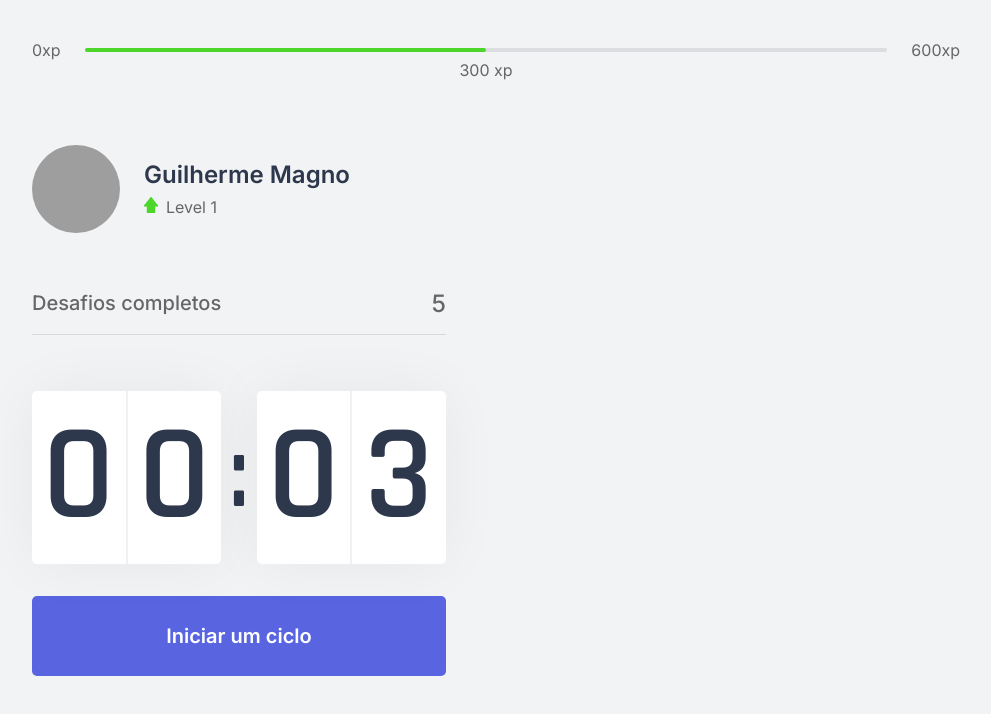
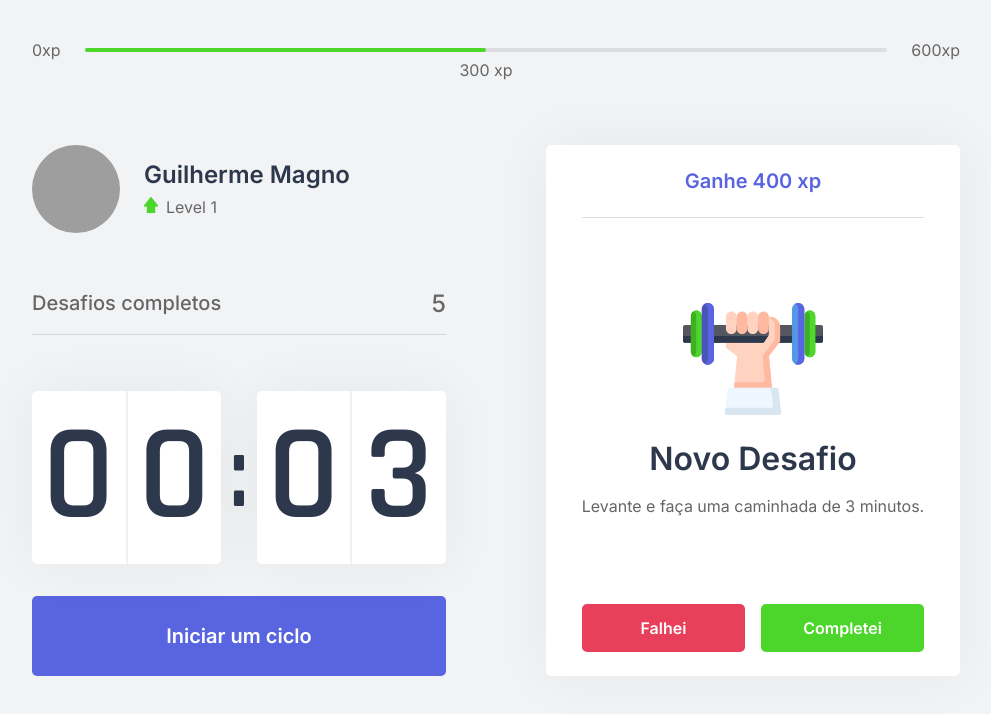
Before and after one commit to devMagno/move.it, a Next.js app: page / in a window 1280 px wide. Shown: the top 714 px of the page, without its empty margins (144-1135 px from the left). Built offline with nearby package versions, Linux system fonts and the light colour scheme; grey boxes are pictures that could not be loaded.

Commit message:
Adiciona componente ChallengeBox

```diff
--- /dev/null
+++ b/src/components/ChallengeBox.tsx
@@ -0,0 +1,32 @@
+import styles from '../styles/components/ChallengeBox.module.css'
+
+export function ChallengeBox() {
+  const hasActiveChallenge = true;
+
+  return(
+    <div className={styles.challengeBoxContainer}>
+      { hasActiveChallenge ? (
+        <div className={styles.challengeActive}>
+          <header>Ganhe 400 xp</header>
+          <main>
+            <img src="icons/body.svg" alt=""/>
+            <strong>Novo Desafio</strong>
+            <p>Levante e faça uma caminhada de 3 minutos.</p>
+          </main>
+          <footer>
+            <button type="button" className={styles.challengeFailedButton}>Falhei</button>
+            <button type="button" className={styles.challengeSucceededButton}>Completei</button>
+          </footer>
+        </div>
+      ) : (
+        <div className={styles.challengeNotActive}>
+          <strong>Finalize um ciclo para receber um desafio</strong>
+          <p>
+            <img src="icons/level-up.svg" alt="Level Up"/>
+            Avance de level completando desafios.
+          </p>
+        </div>
+      )}
+    </div>
+  )
+}
--- a/src/pages/index.tsx
+++ b/src/pages/index.tsx
@@ -2,6 +2,7 @@ import { ExperienceBar } from "../components/ExperienceBar";
 import { Profile } from "../components/Profile";
 import { CompletedChallenges } from "../components/CompletedChallenges";
 import { Countdown } from "../components/Countdown";
+import { ChallengeBox } from "../components/ChallengeBox";
 
 import Head from "next/head";
 
@@ -22,7 +23,7 @@ export default function Home() {
           <Countdown />
         </div>
         <div>
-
+          <ChallengeBox />
         </div>
       </section>
     </div>
--- /dev/null
+++ b/src/styles/components/ChallengeBox.module.css
@@ -0,0 +1,89 @@
+.challengeBoxContainer {
+  height: 100%;
+  background: var(--white);
+  border-radius: 5px;
+  box-shadow: 0 0 60px rgba(0, 0, 0, 0.05);
+  padding: 1.5rem 2rem;
+  display: flex;
+  flex-direction: column;
+  align-items: center;
+  justify-content: center;
+  text-align: center;
+}
+
+.challengeNotActive {
+  display: flex;
+  flex-direction: column;
+  align-items: center;
+}
+.challengeNotActive strong {
+  font-size: 1.5rem;
+  font-weight: 500;
+  line-height: 1.4;
+}
+.challengeNotActive p {
+  display: flex;
+  flex-direction: column;
+  align-items: center;
+  line-height: 1.4;
+  max-width: 70%;
+  margin-top: 3rem;
+}
+.challengeNotActive p img {
+  margin-bottom: 1rem;
+}
+
+.challengeActive {
+  height: 100%;
+  display: flex;
+  flex-direction: column;
+}
+.challengeActive header {
+  color: var(--blue);
+  font-weight: 600;
+  font-size: 1.25rem;
+  padding: 0 2rem 1.5rem;
+  border-bottom: 1px solid var(--gray-line);
+}
+.challengeActive main {
+  flex: 1;
+  display: flex;
+  flex-direction: column;
+  align-items: center;
+  justify-content: center;
+}
+.challengeActive main strong {
+  font-size: 2rem;
+  font-weight: 600;
+  color: var(--title);
+  margin: 1.5rem 0 1rem;
+}
+.challengeActive main p {
+  line-height: 1.5;
+}
+.challengeActive footer {
+  display: grid;
+  grid-template-columns: repeat(2, 1fr);
+  gap: 1rem;
+}
+.challengeActive footer button {
+  height: 3rem;
+  display: flex;
+  align-items: center;
+  justify-content: center;
+  border: 0;
+  border-radius: 5px;
+  color: var(--white);
+  font-size: 1rem;
+  font-weight: 600;
+  transition: filter 0.2s ease-in-out;
+}
+.challengeActive footer button:hover {
+  filter: brightness(0.9);
+}
+.challengeActive footer button.challengeFailedButton {
+  background: var(--red);
+}
+.challengeActive footer button.challengeSucceededButton {
+  background: var(--green);
+}
```
